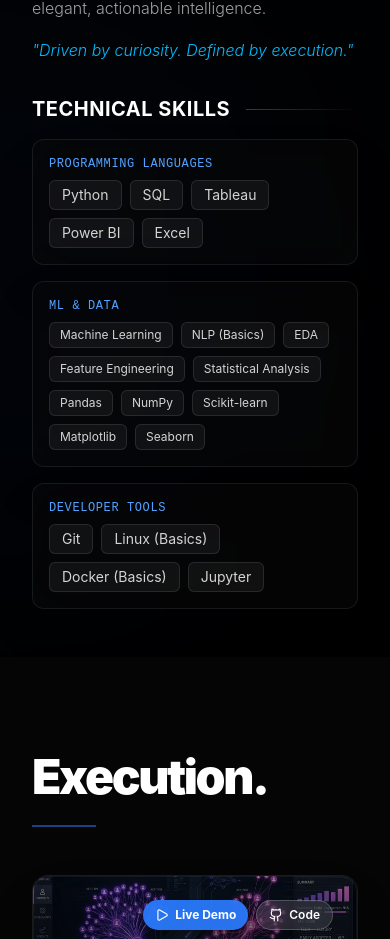
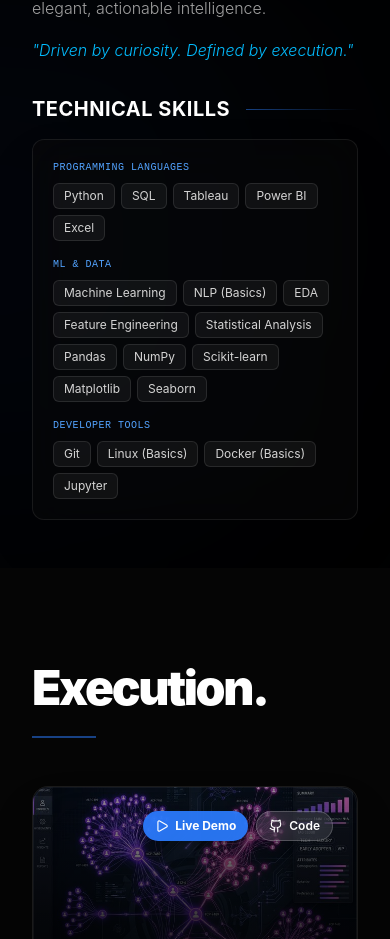
Before and after one commit to Adityamh19/aditya-portfolio, a Next.js app: page /aditya-portfolio/ in a window 390 px wide. Shown: the part 1533-2472 px from the top of the page. Built offline with nearby package versions, Linux system fonts and the light colour scheme.

Commit message:
Consolidate Technical Skills into a single glassmorphic block

```diff
--- a/src/components/AboutMe.tsx
+++ b/src/components/AboutMe.tsx
@@ -68,13 +68,14 @@ export default function AboutMe() {
             <div className="flex-1 h-[1px] bg-gradient-to-r from-blue-500/50 to-transparent"></div>
           </div>
 
-          <div className="grid grid-cols-1 gap-4">
+          <div className="glass-card p-5 lg:p-6 rounded-xl border border-white/5 hover:border-blue-500/30 transition-all duration-300 bg-white/[0.02]">
+            <div className="space-y-4">
               {/* Programming Languages */}
-            <div className="glass-card p-4 rounded-xl border border-white/5 hover:border-blue-500/30 transition-all duration-300 group bg-white/[0.02]">
-              <h4 className="text-blue-400 font-mono text-xs uppercase tracking-wider mb-2 group-hover:text-blue-300 transition-colors">Programming Languages</h4>
-              <div className="flex flex-wrap gap-2">
+              <div>
+                <h4 className="text-blue-400 font-mono text-[10px] md:text-xs uppercase tracking-wider mb-2">Programming Languages</h4>
+                <div className="flex flex-wrap gap-1.5 md:gap-2">
                   {['Python', 'SQL', 'Tableau', 'Power BI', 'Excel'].map(skill => (
-                  <span key={skill} className="px-3 py-1 bg-white/5 text-neutral-300 text-sm rounded-md border border-white/10 hover:bg-blue-500/10 hover:border-blue-500/30 hover:text-white transition-all cursor-default">
+                    <span key={skill} className="px-2.5 py-1 bg-white/5 text-neutral-300 text-xs rounded-md border border-white/10 hover:bg-blue-500/10 hover:border-blue-500/30 hover:text-white transition-all cursor-default">
                       {skill}
                     </span>
                   ))}
@@ -82,9 +83,9 @@ export default function AboutMe() {
               </div>
 
               {/* ML & Data */}
-            <div className="glass-card p-4 rounded-xl border border-white/5 hover:border-blue-500/30 transition-all duration-300 group bg-white/[0.02]">
-              <h4 className="text-blue-400 font-mono text-xs uppercase tracking-wider mb-2 group-hover:text-blue-300 transition-colors">ML & Data</h4>
-              <div className="flex flex-wrap gap-2">
+              <div>
+                <h4 className="text-blue-400 font-mono text-[10px] md:text-xs uppercase tracking-wider mb-2">ML & Data</h4>
+                <div className="flex flex-wrap gap-1.5 md:gap-2">
                   {['Machine Learning', 'NLP (Basics)', 'EDA', 'Feature Engineering', 'Statistical Analysis', 'Pandas', 'NumPy', 'Scikit-learn', 'Matplotlib', 'Seaborn'].map(skill => (
                     <span key={skill} className="px-2.5 py-1 bg-white/5 text-neutral-300 text-xs rounded-md border border-white/10 hover:bg-blue-500/10 hover:border-blue-500/30 hover:text-white transition-all cursor-default">
                       {skill}
@@ -94,14 +95,15 @@ export default function AboutMe() {
               </div>
 
               {/* Developer Tools */}
-            <div className="glass-card p-4 rounded-xl border border-white/5 hover:border-blue-500/30 transition-all duration-300 group bg-white/[0.02]">
-              <h4 className="text-blue-400 font-mono text-xs uppercase tracking-wider mb-2 group-hover:text-blue-300 transition-colors">Developer Tools</h4>
-              <div className="flex flex-wrap gap-2">
+              <div>
+                <h4 className="text-blue-400 font-mono text-[10px] md:text-xs uppercase tracking-wider mb-2">Developer Tools</h4>
+                <div className="flex flex-wrap gap-1.5 md:gap-2">
                   {['Git', 'Linux (Basics)', 'Docker (Basics)', 'Jupyter'].map(skill => (
-                  <span key={skill} className="px-3 py-1 bg-white/5 text-neutral-300 text-sm rounded-md border border-white/10 hover:bg-blue-500/10 hover:border-blue-500/30 hover:text-white transition-all cursor-default">
+                    <span key={skill} className="px-2.5 py-1 bg-white/5 text-neutral-300 text-xs rounded-md border border-white/10 hover:bg-blue-500/10 hover:border-blue-500/30 hover:text-white transition-all cursor-default">
                       {skill}
                     </span>
                   ))}
+                </div>
               </div>
             </div>
           </div>
```
Lines whose indentation alone changed are shown as unchanged.
